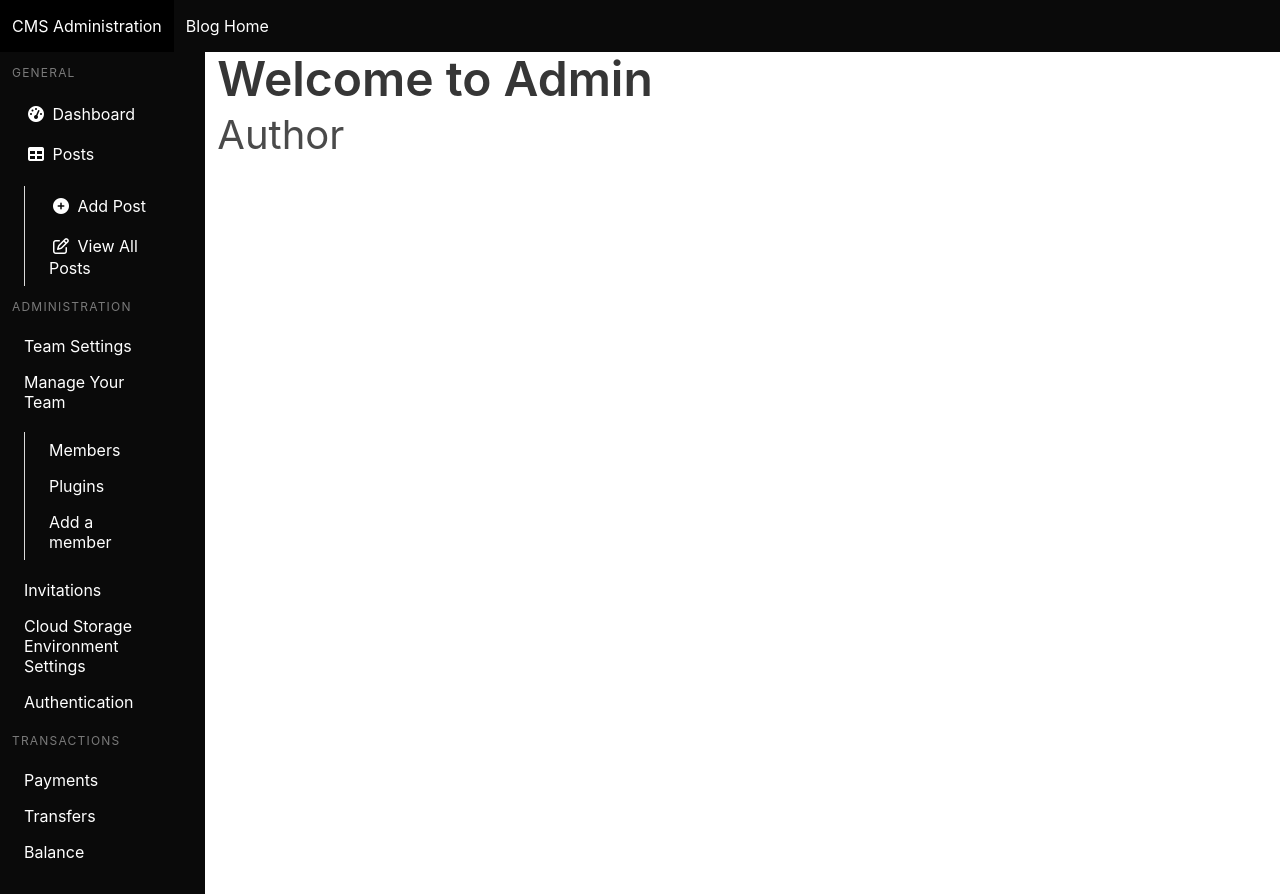
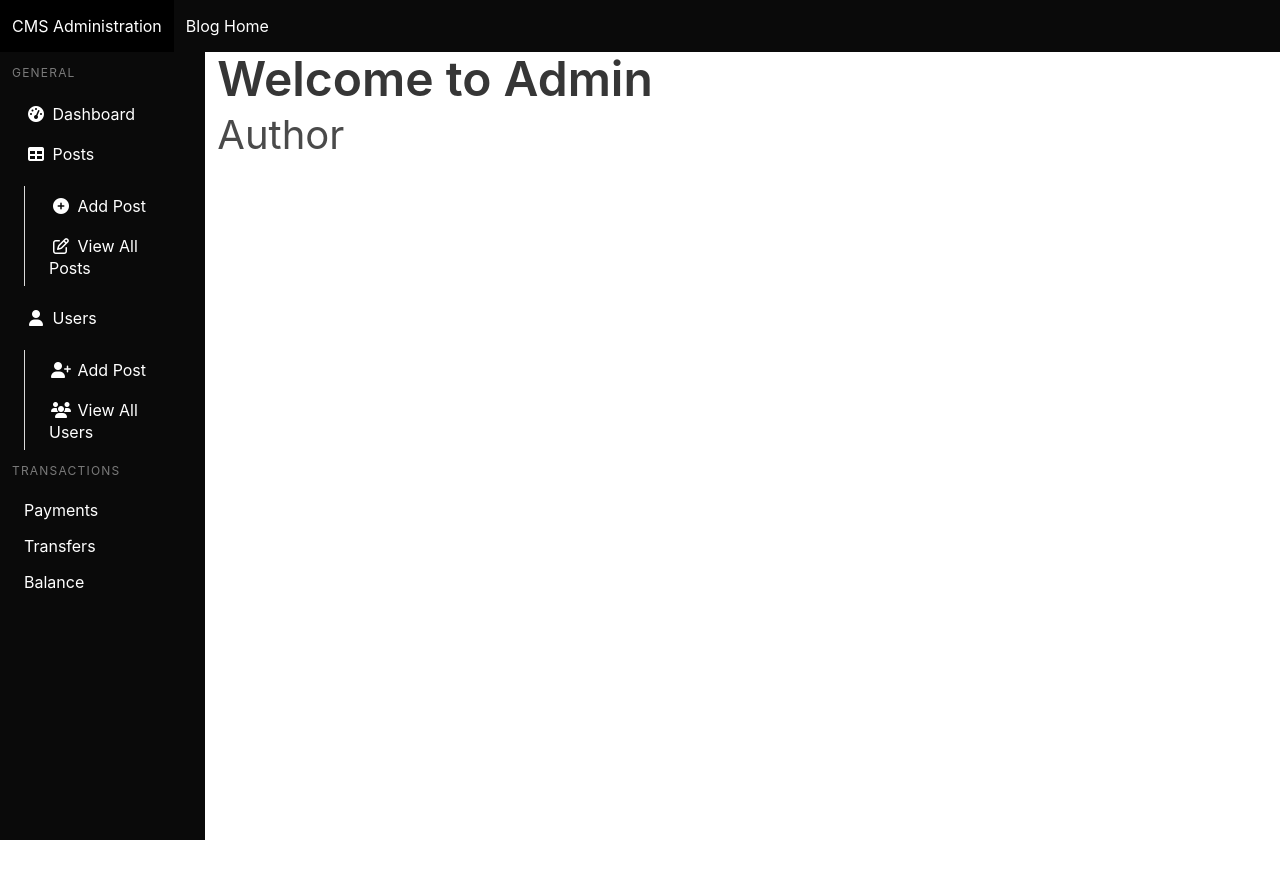
Before and after one commit to HenriqueCoelho1/Blog-app-php, a PHP site: page /admin/index.php in a window 1280 px wide; the page is wider, and only the part inside the window is pictured. After the commit the page ends 840 px from the top of that part, so only its background shows below. Run offline with PHP 8.4, Linux system fonts and the light colour scheme; data that the repository does not hold is empty; some libraries are stand-ins or nearby versions.

Commit message:
Fixing Informations on Dashboard

```diff
--- a/app/admin/includes/add_user.inc.php
+++ b/app/admin/includes/add_user.inc.php
@@ -44,7 +44,6 @@ if(isset($_POST['submit'])){
         exit();
     }
     create_user_admin($connection,  $username,  $email, $password, $firstname, $lastname, $is_superuser, $image);
-    // create_user_image($connection, $image_temp, $image);
 }
 else{
     header("Location: ../users.php?add_post");
--- a/app/admin/includes/admin_nav.php
+++ b/app/admin/includes/admin_nav.php
@@ -59,21 +59,14 @@
                                 </li>
                             </ul>
 
-                            <p class="menu-label">Administration</p>
-
                             <ul class="menu-list">
-                                <li><a class="has-text-white">Team Settings</a></li>
                                 <li>
-                                    <a class="has-text-white">Manage Your Team</a>
-                                    <ul>
-                                        <li><a class="has-text-white">Members</a></li>
-                                        <li><a class="has-text-white">Plugins</a></li>
-                                        <li><a class="has-text-white">Add a member</a></li>
+                                    <a class="has-text-white" href="users.php" data-toggle="collapse" data-target="#posts_dropdown"><span class="icon"><i class="fa fa-user"></i></span> Users</a>
+                                    <ul id="posts_dropdown" class="collapse">
+                                        <li><a class="has-text-white" href="users.php?source=add_user"><span class="icon"><i class="fa fa-user-plus"></i></span> Add Post</a></li>
+                                        <li><a class="has-text-white" href="users.php?source=view_all_users"><span class="icon"><i class="fa fa-users"></i></span> View All Users</a></li>
                                     </ul>
                                 </li>
-                                <li><a class="has-text-white">Invitations</a></li>
-                                <li><a class="has-text-white">Cloud Storage Environment Settings</a></li>
-                                <li><a class="has-text-white">Authentication</a></li>
                             </ul>
 
                             <p class="menu-label">
```
Also changed, not shown: app/includes/functions.inc.php (+4 -21 lines), app/includes/signup.inc.php (+4 -4 lines).
